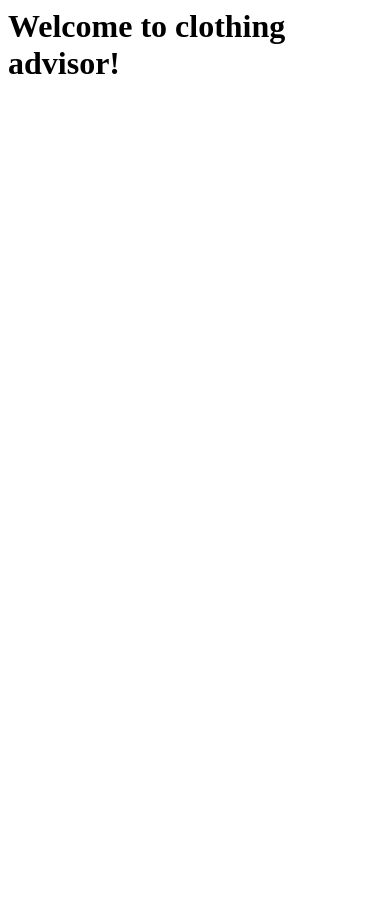
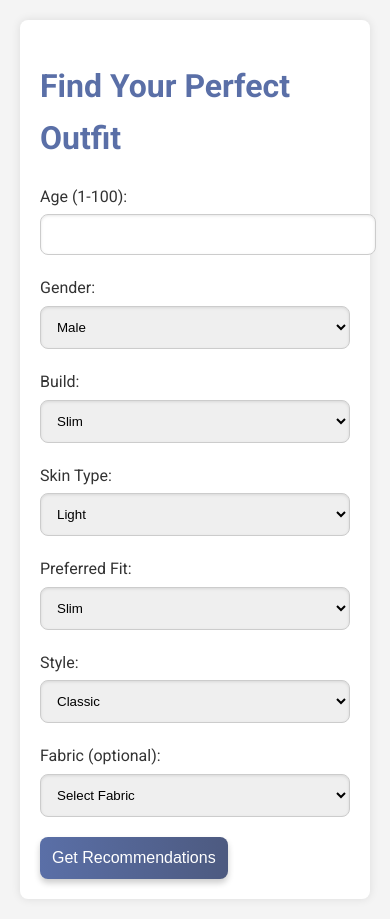
Before and after one commit to srikarkc/kxautocloud, a plain HTML site: page clothing-advisor/index.html in a window 390 px wide. Before the commit the page ends 844 px from the top, so only its background shows below. Drawn offline with Linux system fonts and the light colour scheme.

Commit message:
Updated the application to look better

```diff
--- a/clothing-advisor/index.html
+++ b/clothing-advisor/index.html
@@ -1,9 +1,74 @@
-<html>
-    <head>
-        <title>Clothing Advisor</title>
-        <link type="stylesheet" href="./styles.css">
-    </head>
-    <body>
-        <h1>Welcome to clothing advisor!</h1>
-    </body>
+<!DOCTYPE html>
+<html lang="en">
+<head>
+    <meta charset="UTF-8">
+    <meta name="viewport" content="width=device-width, initial-scale=1.0">
+    <title>Outfit Recommendations</title>
+    <link rel="stylesheet" href="style.css">
+</head>
+<body>
+    <div class="container">
+        <h1>Find Your Perfect Outfit</h1>
+        <form id="preferencesForm">
+            <div class="form-group">
+                <label for="age">Age (1-100):</label>
+                <input type="number" id="age" name="age" required min="1" max="100">
+            </div>
+            <div class="form-group">
+                <label for="gender">Gender:</label>
+                <select id="gender" name="gender">
+                    <option value="male">Male</option>
+                    <option value="female">Female</option>
+                </select>
+            </div>
+            <div class="form-group">
+                <label for="build">Build:</label>
+                <select id="build" name="build">
+                    <option value="slim">Slim</option>
+                    <option value="medium">Medium</option>
+                    <option value="large">Large</option>
+                </select>
+            </div>
+            <div class="form-group">
+                <label for="skinType">Skin Type:</label>
+                <select id="skinType" name="skinType">
+                    <option value="light">Light</option>
+                    <option value="medium">Medium</option>
+                    <option value="dark">Dark</option>
+                </select>
+            </div>
+            <div class="form-group">
+                <label for="fit">Preferred Fit:</label>
+                <select id="fit" name="fit">
+                    <option value="slim">Slim</option>
+                    <option value="regular">Regular</option>
+                    <option value="relaxed">Relaxed</option>
+                </select>
+            </div>
+            <div class="form-group">
+                <label for="style">Style:</label>
+                <select id="style" name="style">
+                    <option value="classic">Classic</option>
+                    <option value="casual">Casual</option>
+                    <option value="trendy">Trendy</option>
+                </select>
+            </div>
+            <div class="form-group">
+                <label for="fabric">Fabric (optional):</label>
+                <select id="fabric" name="fabric">
+                    <option value="">Select Fabric</option>
+                    <option value="cotton">Cotton</option>
+                    <option value="silk">Silk</option>
+                    <option value="wool">Wool</option>
+                </select>
+            </div>
+            <button type="submit" class="submit-btn">Get Recommendations</button>
+        </form>
+        <div id="recommendationSection" class="hidden">
+            <h2>Recommended Outfits</h2>
+            <p id="outfitRecommendation"></p>
+        </div>
+    </div>
+    <script src="script.js"></script>
+</body>
 </html>
--- /dev/null
+++ b/clothing-advisor/script.js
@@ -0,0 +1,51 @@
+document.getElementById('preferencesForm').addEventListener('submit', function(event) {
+    event.preventDefault(); // Prevent the form from submitting traditionally
+
+    // Validate age
+    const age = document.getElementById('age').value;
+    if (age < 1 || age > 100) {
+        alert('Age must be between 1 and 100.');
+        return; // Stop the function if validation fails
+    }
+
+    // Collect other form inputs
+    const gender = document.getElementById('gender').value; // Note: The id should be 'gender', not 'build'.
+    const build = document.getElementById('build').value;
+    const skinType = document.getElementById('skinType').value;
+    const fit = document.getElementById('fit').value;
+    const style = document.getElementById('style').value;
+    const fabric = document.getElementById('fabric').value;
+
+    // Generate recommendations based on the inputs
+    const recommendations = generateRecommendations(gender, build, skinType, fit, style, fabric);
+
+    // Display the recommendations
+    displayRecommendations(recommendations);
+});
+
+function generateRecommendations(gender, build, skinType, fit, style, fabric) {
+    // Placeholder for where you'd filter through your outfits data
+    // This example just returns a single recommendation for demonstration purposes
+    let recommendation = `For a ${gender} with a ${build} build and ${skinType} skin, `;
+    recommendation += `preferring a ${fit} fit in a ${style} style`;
+
+    if (fabric) {
+        recommendation += ` and made of ${fabric}, `;
+    }
+
+    recommendation += " we recommend a custom outfit tailored to your preferences.";
+
+    return [recommendation]; // Return an array of recommendations
+}
+
+function displayRecommendations(recommendations) {
+    const recommendationSection = document.getElementById('recommendationSection');
+    const recommendationList = document.getElementById('outfitRecommendation');
+    recommendationList.innerHTML = ''; // Clear previous recommendations
+
+    recommendations.forEach(rec => {
+        recommendationList.textContent = rec; // Update this line to append multiple recommendations if necessary
+    });
+
+    recommendationSection.classList.remove('hidden'); // Show the recommendations
+}
--- /dev/null
+++ b/clothing-advisor/style.css
@@ -0,0 +1,104 @@
+@import url('https://fonts.googleapis.com/css2?family=Roboto:wght@400;700&display=swap');
+
+:root {
+    --primary-color: #5A6FA7; /* Primary color for buttons and headings */
+    --secondary-color: #4d5a80; /* Secondary color for hover states */
+    --background-color: #f4f4f4; /* Background color of the page */
+    --text-color: #333; /* Main text color */
+    --button-hover-color: #3d4860; /* Button hover state color */
+    --input-border-color: #ccc; /* Border color for input fields */
+    --input-focus-shadow: 0 0 8px var(--primary-color); /* Shadow for input focus */
+}
+
+body {
+    font-family: 'Roboto', sans-serif;
+    background-color: var(--background-color);
+    color: var(--text-color);
+    line-height: 1.6;
+    margin: 0;
+    padding: 20px;
+}
+
+.container {
+    max-width: 600px;
+    margin: auto;
+    background: #fff;
+    padding: 40px;
+    border-radius: 8px;
+    box-shadow: 0 0 10px rgba(0, 0, 0, 0.1);
+}
+
+h1 {
+    color: var(--primary-color);
+    margin-bottom: 20px;
+}
+
+.form-group {
+    margin-bottom: 20px;
+}
+
+label {
+    display: block;
+    margin-bottom: 5px;
+}
+
+input[type="number"], select {
+    width: 100%;
+    padding: 10px;
+    border-radius: 8px;
+    border: 1px solid var(--input-border-color);
+    box-shadow: inset 0 1px 3px rgba(0, 0, 0, 0.1);
+    transition: all 0.3s ease-in-out;
+}
+
+input[type="number"]:focus, select:focus {
+    outline: none;
+    border-color: var(--primary-color);
+    box-shadow: var(--input-focus-shadow);
+}
+
+.submit-btn {
+    background-image: linear-gradient(to right, var(--primary-color), var(--secondary-color));
+    color: white;
+    border: none;
+    padding: 10px 20px;
+    border-radius: 8px;
+    cursor: pointer;
+    font-size: 16px;
+    transition: background-color 0.3s, box-shadow 0.2s;
+    box-shadow: 0 4px 6px rgba(0, 0, 0, 0.2);
+}
+
+.submit-btn:hover {
+    background-color: var(--button-hover-color);
+    box-shadow: 0 5px 8px rgba(0, 0, 0, 0.3);
+}
+
+.hidden {
+    display: none;
+}
+
+@media (max-width: 768px) {
+    .container {
+        padding: 20px;
+    }
+
+    input[type="number"], select, .submit-btn {
+        padding: 12px;
+    }
+}
+
+@media print {
+    body {
+        background-color: #fff;
+        color: #000;
+    }
+
+    .container, .submit-btn {
+        box-shadow: none;
+    }
+
+    .hidden, .submit-btn {
+        display: none;
+    }
+}
--- a/clothing-advisor/styles.css
+++ /dev/null
@@ -1,3 +0,0 @@
-h1 {
-    text-align: center;
-}
```
